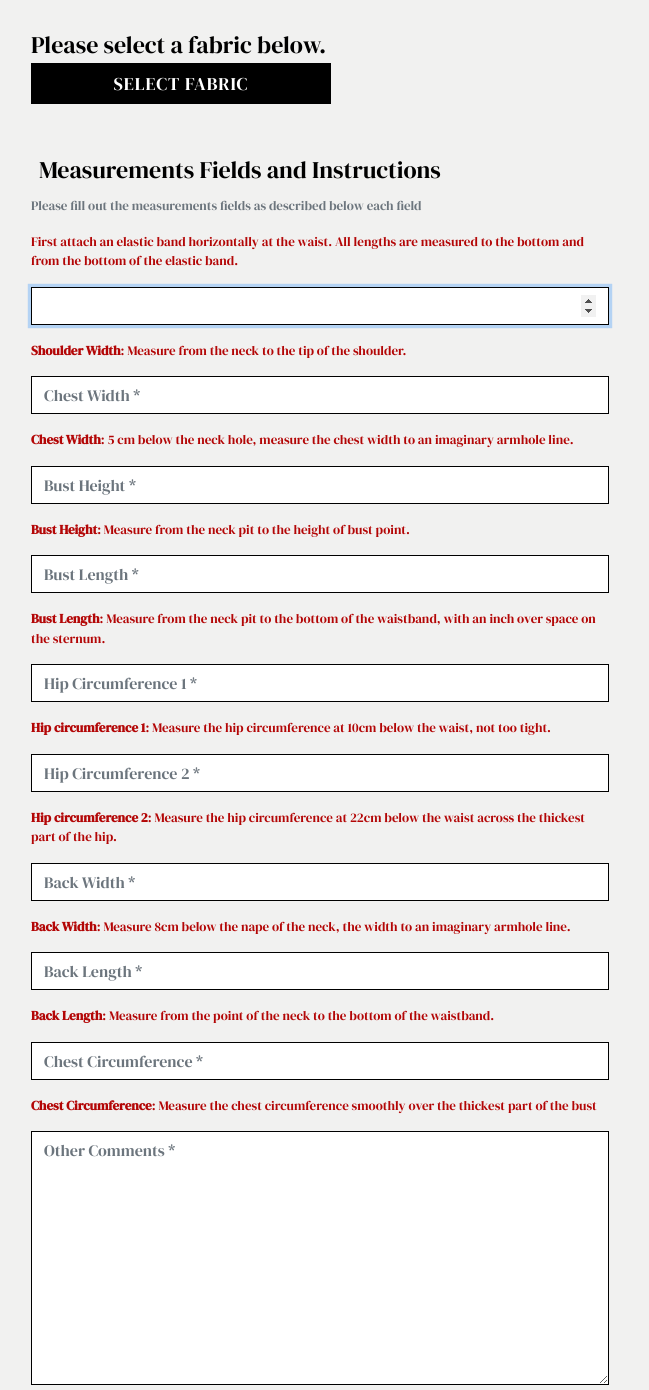
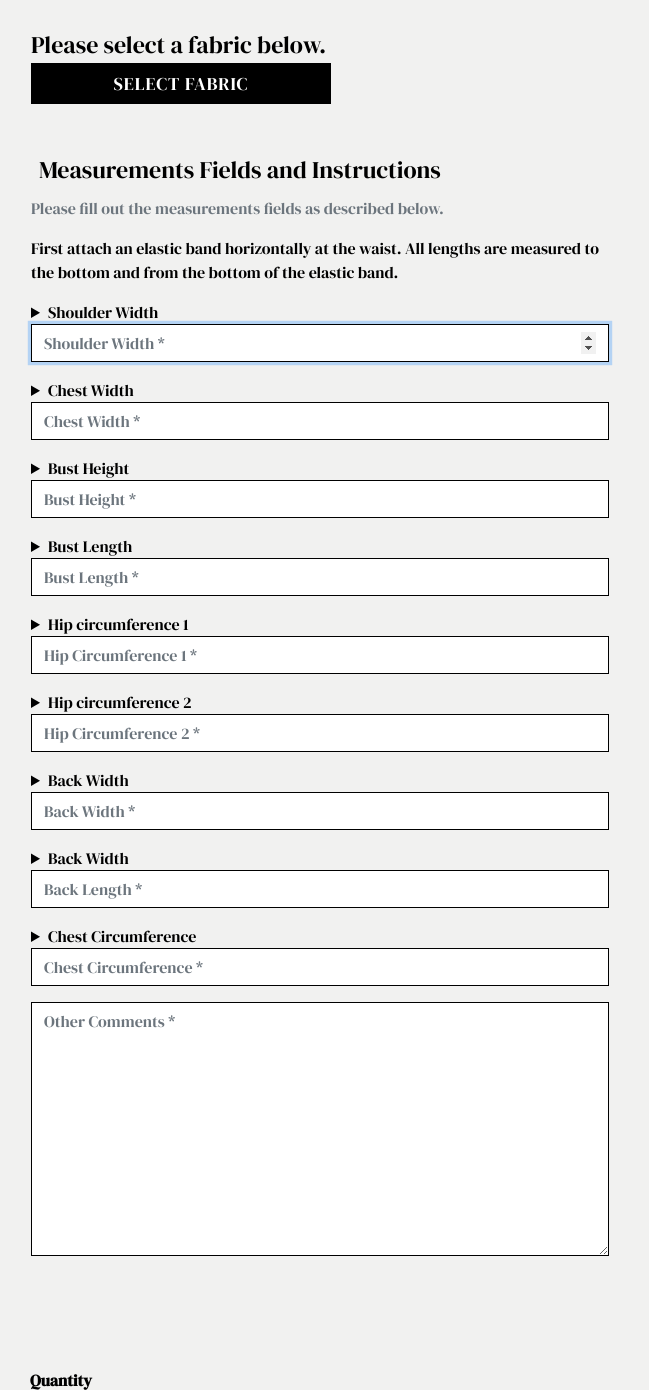
Before and after one commit to Code-Institute-Submissions/patterns_for_fashion, a Django app: page /custom_made/1/ in a window 1280 px wide. Shown: the part 352-1742 px from the top of the page, without its empty margins (0-649 px from the left). Run offline with Django 3.2, Linux system fonts and the light colour scheme; tables that the repository leaves empty hold one stand-in row (values such as "Sample post"); grey boxes marked "Sample" are stand-in pictures; some libraries are stand-ins or nearby versions.

Commit message:
Modify measurements instructions in custom_made.html and fix typo in custom_made/forms.py

```diff
--- a/custom_made/forms.py
+++ b/custom_made/forms.py
@@ -32,7 +32,7 @@ class CustomProductForm(forms.ModelForm):
 
         self.fields['shoulder_width'].widget.attrs['autofocus'] = True
         for field in self.fields:
-            if field != 'shoulder_width':
+            if field != 'country':
                 if self.fields[field].required:
                     placeholder = f'{placeholders[field]} *'
                 else:
--- a/custom_made/static/custom_made/css/custom_made.css
+++ b/custom_made/static/custom_made/css/custom_made.css
@@ -1,7 +1,3 @@
-form fieldset p {
-    color: #b30606;
-    font-size: small;
-}
 
 /* -------------------------------------------fabrics select dropdown --------*/
 
--- a/custom_made/templates/custom_made/custom_made.html
+++ b/custom_made/templates/custom_made/custom_made.html
@@ -48,26 +48,53 @@
                     </fieldset>
                     <fieldset class="rounded px-3 mb-5">
                         <legend class="fieldset-label px-2 w-auto">Measurements Fields and Instructions</legend>
-                        <p class="text-muted">Please fill out the measurements fields as described below each field</p>
+                        <p class="text-muted">Please fill out the measurements fields as described below.</p>
                         <p>First attach an elastic band horizontally at the waist. All lengths are measured to the bottom and from the bottom of the elastic band.</p>
+                        <details>
+                            <summary>Shoulder Width</summary>
+                            <p><strong> Shoulder Width</strong>: Measure from the neck line to the tip of the shoulder.</p>
+                        </details>
                         {{ custom_product_form.shoulder_width | as_crispy_field }}
-                        <p><strong> Shoulder Width</strong>: Measure from the neck to the tip of the shoulder.</p>
+                        <details>
+                            <summary>Chest Width</summary>
+                            <p> <strong> Chest Width</strong>: 5 cm below the neck hole, measure the chest width to an imaginary armhole line.</p>
+                        </details>
                         {{ custom_product_form.chest_width | as_crispy_field }}
-                        <p> <strong> Chest Width</strong>: 5 cm below the neck hole, measure the chest width to an imaginary armhole line.</p>
+                        <details>
+                            <summary>Bust Height</summary>
+                            <p><strong> Bust Height</strong>: Measure from the neck pit to the height of bust point.</p>
+                        </details>
                         {{ custom_product_form.bust_height | as_crispy_field }}
-                        <p><strong> Bust Height</strong>: Measure from the neck pit to the height of bust point.</p>
+                        <details>
+                            <summary>Bust Length</summary>
+                            <p><strong> Bust Length</strong>: Measure from the neck pit to the bottom of the waistband, with an inch over space on the sternum.</p>
+                        </details>
                         {{ custom_product_form.bust_length | as_crispy_field }}
-                        <p><strong> Bust Length</strong>: Measure from the neck pit to the bottom of the waistband, with an inch over space on the sternum.</p>
+                        <details>
+                            <summary>Hip circumference 1</summary>
+                            <p><strong> Hip circumference 1</strong>: Measure the hip circumference at 10cm below the waist, not too tight.</p>
+                        </details>
                         {{ custom_product_form.hip_circ1 | as_crispy_field }}
-                        <p><strong> Hip circumference 1</strong>: Measure the hip circumference at 10cm below the waist, not too tight.</p>
+                        <details>
+                            <summary>Hip circumference 2</summary>
+                            <p><strong> Hip circumference 2</strong>: Measure the hip circumference at 22cm below the waist across the thickest part of the hip.</p>
+                        </details>
                         {{ custom_product_form.hip_circ2 | as_crispy_field }}
-                        <p><strong> Hip circumference 2</strong>: Measure the hip circumference at 22cm below the waist across the thickest part of the hip.</p>
+                        <details>
+                            <summary>Back Width</summary>
+                            <p><strong> Back Width</strong>: Measure 8cm below the nape of the neck, the width to an imaginary armhole line.</p>
+                        </details>
                         {{ custom_product_form.back_width | as_crispy_field }}
-                        <p><strong> Back Width</strong>: Measure 8cm below the nape of the neck, the width to an imaginary armhole line.</p>
+                        <details>
+                            <summary>Back Width</summary>
+                            <p><strong> Back Length</strong>: Measure from the point of the neck to the bottom of the waistband.</p>
+                        </details>
                         {{ custom_product_form.back_length | as_crispy_field }}
-                        <p><strong> Back Length</strong>: Measure from the point of the neck to the bottom of the waistband.</p>
+                        <details>
+                            <summary>Chest Circumference</summary>
+                            <p><strong> Chest Circumference</strong>: Measure the chest circumference smoothly over the thickest part of the bust</p>
+                        </details>
                         {{ custom_product_form.chest_circ | as_crispy_field }}
-                        <p><strong> Chest Circumference</strong>: Measure the chest circumference smoothly over the thickest part of the bust</p>
                         {{ custom_product_form.extra_info | as_crispy_field }}
                     </fieldset>
 
--- a/static/css/base.css
+++ b/static/css/base.css
@@ -20,7 +20,7 @@ body {
 .card {
     border-radius: 0;
     font-size: large;
-    min-height: 250px;
+    min-height: 270px;
 }
 
 .icons-index {
```
Also changed, not shown: home/templates/home/index.html (+6 -4 lines), README.md.
